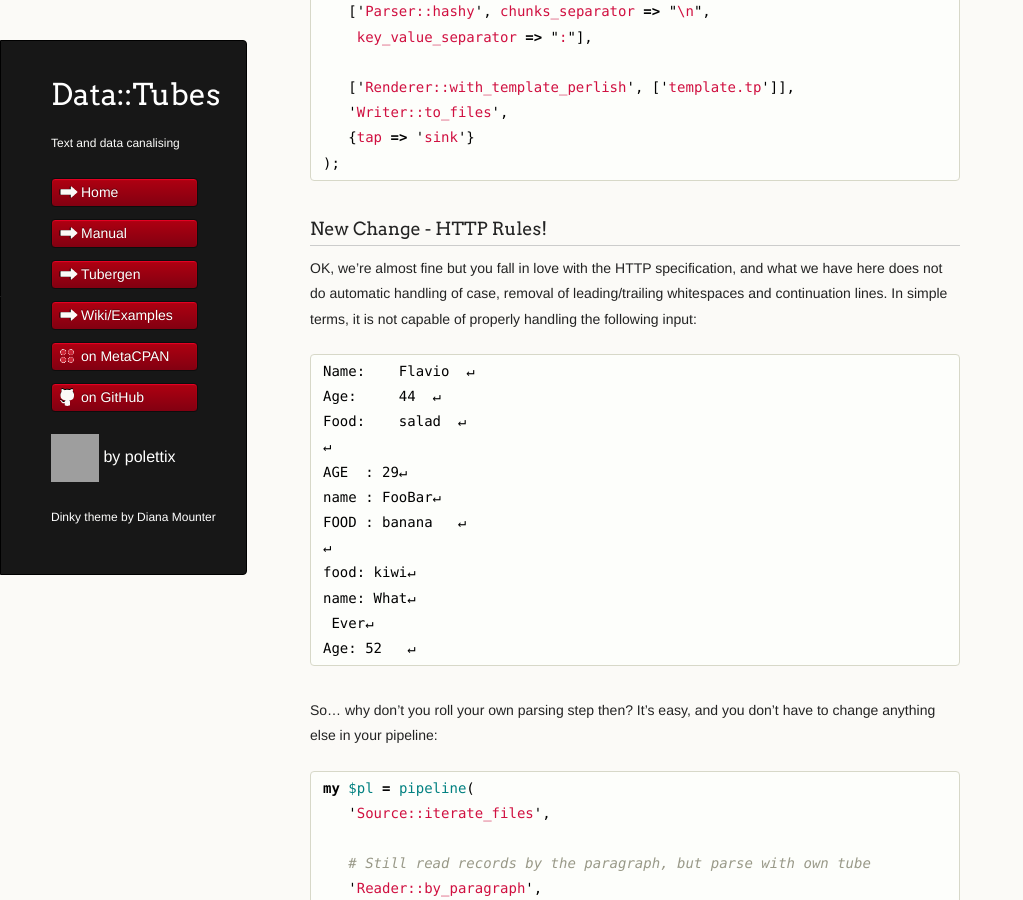
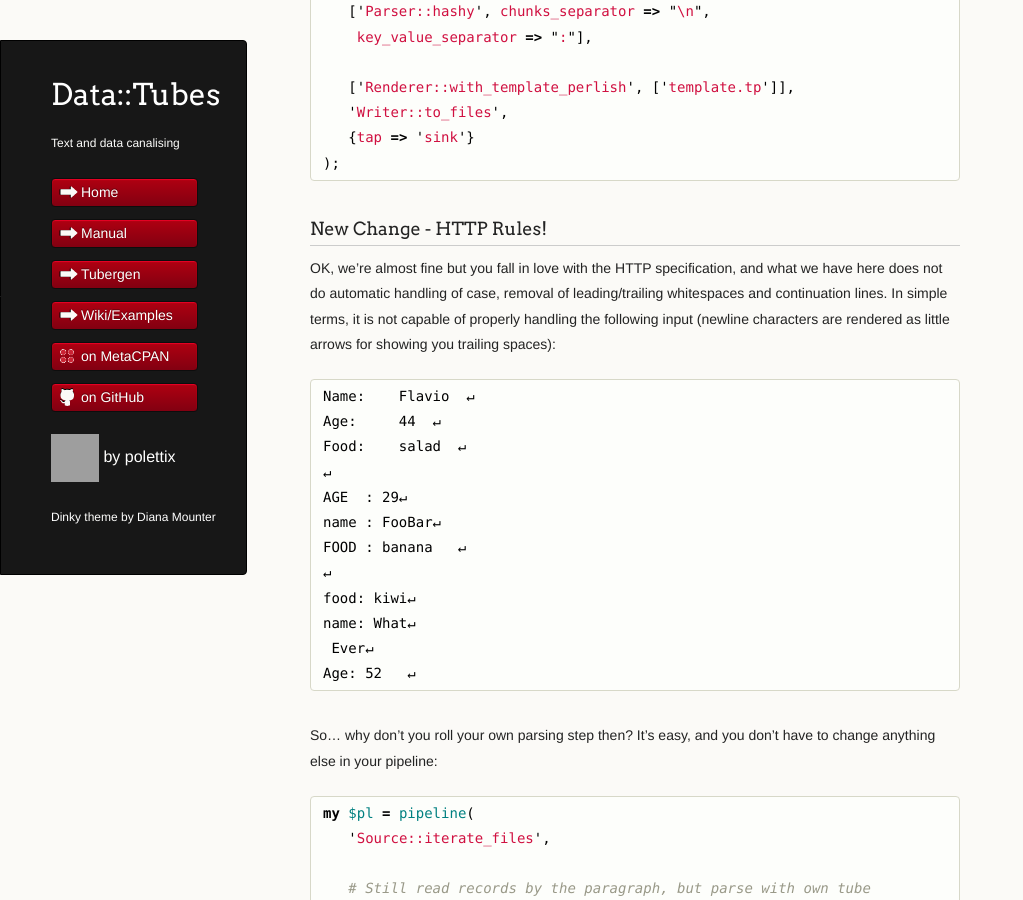
Before and after one commit to polettix/Data-Tubes, a Jekyll site: the page built from index.md, in a window 1280 px wide and 900 px high, scrolled down 2858 px. Shown: the whole window, without its empty margins (0-1023 px from the left). Built offline with Jekyll 4.4.1, drawn with Linux system fonts in a browser that asks for light colours; grey boxes are pictures that could not be loaded.

Commit message:
fixed example text

````diff
--- a/index.md
+++ b/index.md
@@ -146,7 +146,9 @@ my $pl = pipeline(
 OK, we're almost fine but you fall in love with the HTTP specification,
 and what we have here does not do automatic handling of case, removal of
 leading/trailing whitespaces and continuation lines. In simple terms, it
-is not capable of properly handling the following input:
+is not capable of properly handling the following input (newline
+characters are rendered as little arrows for showing you trailing
+spaces):
 
 ```
 Name:    Flavio  ↵
````
